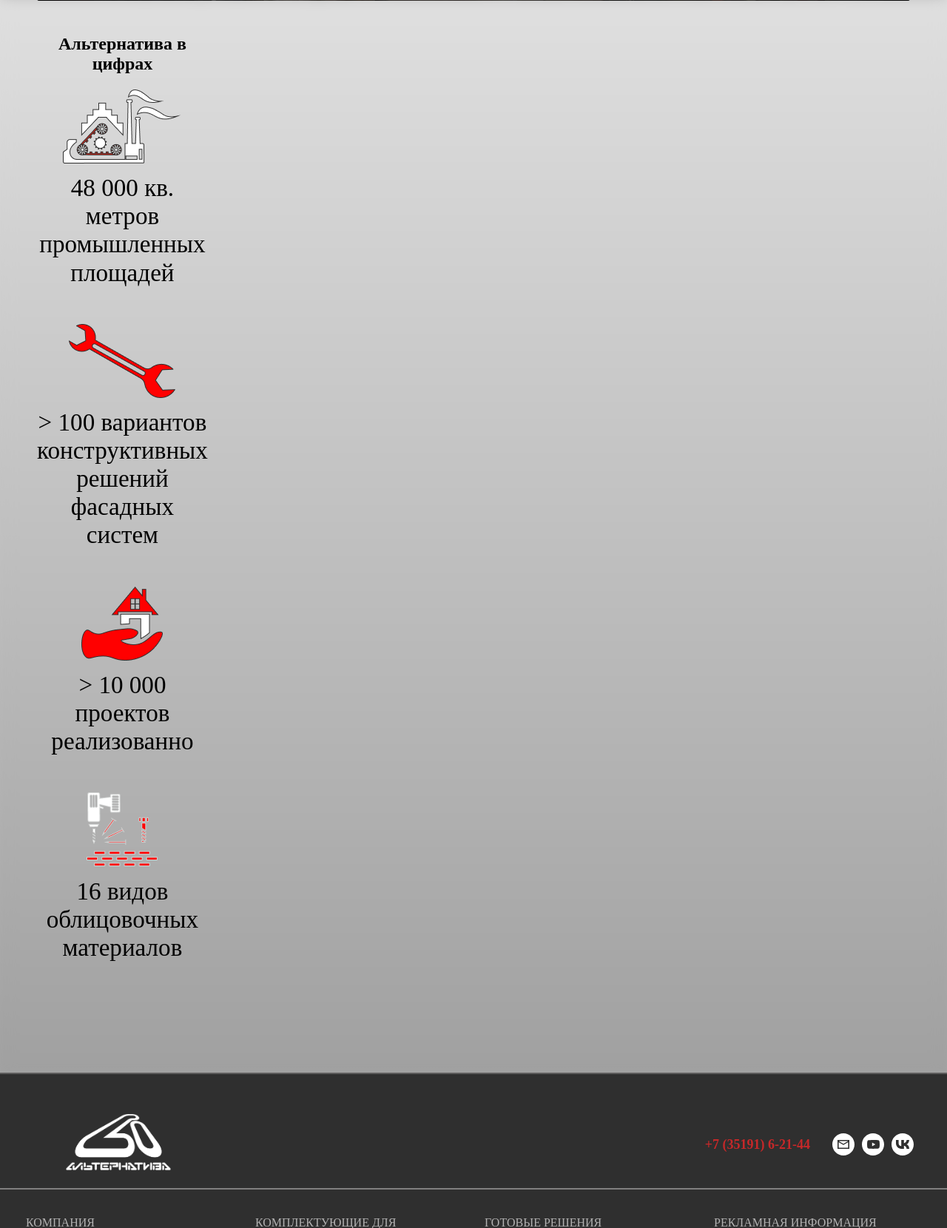
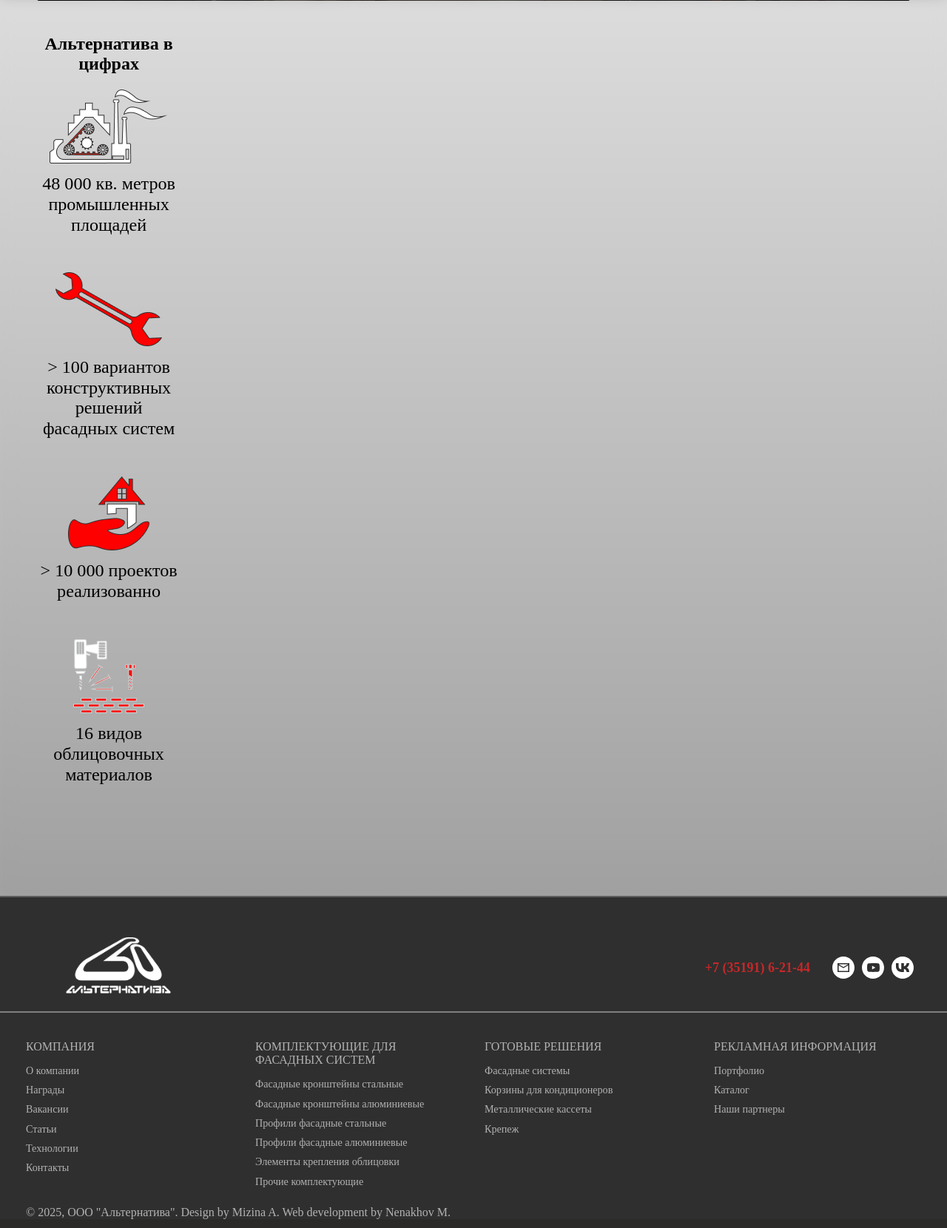
Before and after one commit to Nenakhov-Maxim/AltSite, a Django app: template mainSite/templates/about.html in a window 1280 px wide. Shown: the part 609-2269 px from the top of the page at 74% size. Run offline with Django 3.2, Linux system fonts and the light colour scheme; the template is opened without the code that fills it, so the values that code supplies are empty; some web fonts are replaced.

Commit message:
небольшое изменение стилей

```diff
--- a/mainSite/static/css/main.css
+++ b/mainSite/static/css/main.css
@@ -572,7 +572,7 @@
     top: 65vh;
     left: 0;
     right: 0;
-    font-size: 100px;
+    font-size: 60px;
     color: #FFFFFF;
     z-index: 5;
 }
--- a/mainSite/static/css/media.css
+++ b/mainSite/static/css/media.css
@@ -32,7 +32,7 @@
     }
 
     .alternative-numbers-item--text {
-        font-size: calc(33px + 5 * ((100vw - 1250px) / 1250));
+        font-size: calc(24px + 5 * ((100vw - 1250px) / 1250));
     }
 
     .rf-map__city-label {
```
